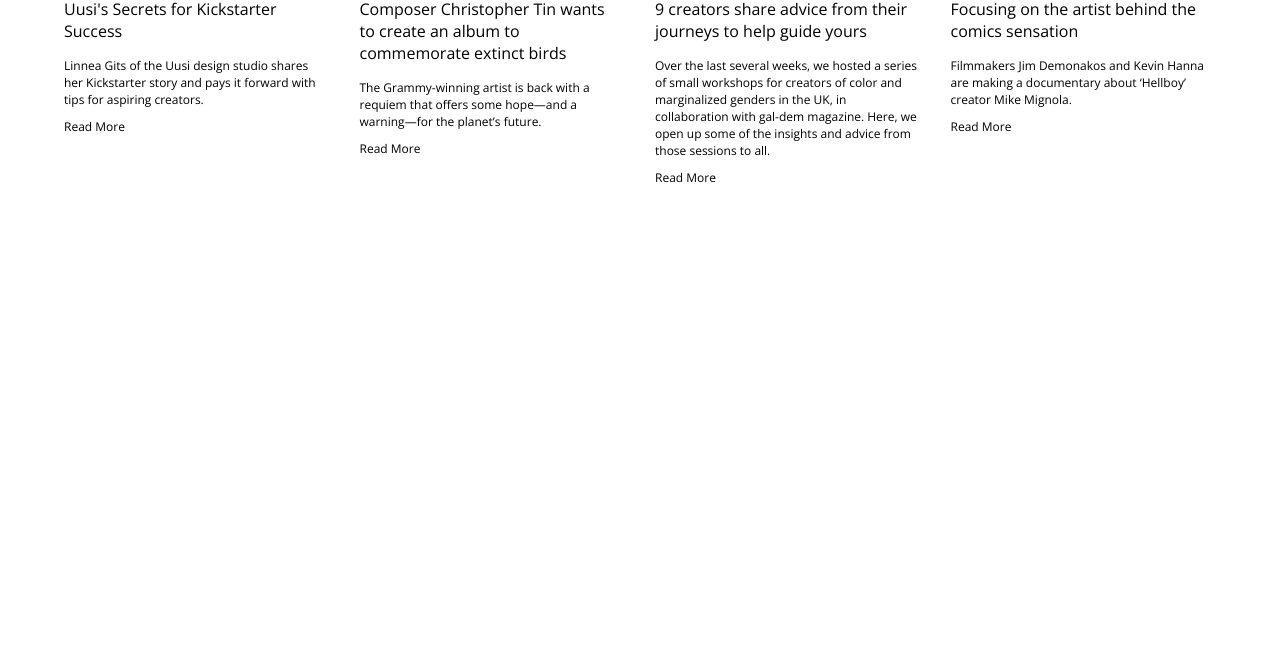
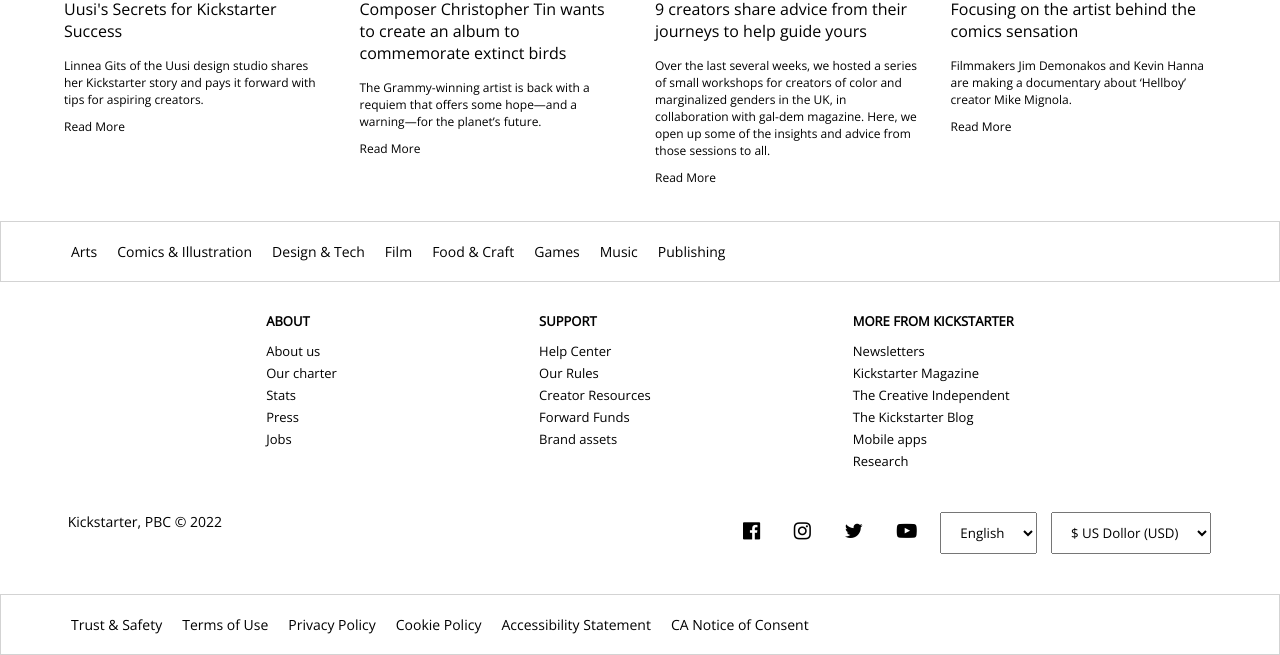
Before and after one commit to TheShenron/overconfident-door-5197, a plain HTML site: page Footer.html in a window 1280 px wide. Shown: the part 263-918 px from the top of the page. Before the commit the page ends 800 px from the top, so only its background shows below. Drawn offline with nearby package versions, Linux system fonts and the light colour scheme.

Commit message:
Work done #4

```diff
--- a/Footer.css
+++ b/Footer.css
@@ -95,3 +95,125 @@
 
 
 /*................................ article_1 css ends hare ............................*/
+
+
+
+/* footer css start hare */
+
+
+footer > div:first-child , footer > div:last-child{
+    margin: auto;
+    padding: 20px 70px;
+    border: 1px solid rgb(211, 211, 211);
+
+
+    display: flex;
+    gap: 20px;
+}
+
+footer > div:first-child > a , footer > div:last-child > a{
+    text-decoration: none;
+    font-size: 14px;
+    color: black;
+}
+
+footer > div:first-child > a:hover , footer > div:last-child > a:hover{
+    text-decoration: underline;
+}
+
+
+
+
+
+footer > div:nth-child(2){
+    /* border: 1px solid green; */
+    width: 90%;
+    margin: auto;
+    padding: 30px 0 0 0 ;
+}
+
+.f2 > div:nth-child(1){
+    /* padding: 30px; */
+
+    display: flex;
+    justify-content: space-evenly;
+}
+
+.f2 > div:nth-child(1) >div > p{
+    font-size: 13px;
+    font-weight: bold;
+    padding:  0 0 10px 0;
+}
+
+.f2 > div:nth-child(1) >div > a{
+    display: block;
+    text-decoration: none;
+    font-size: 13px;
+    color: black;
+    padding: 2px 0;
+}
+
+.f2 > div:nth-child(1) >div > a:hover{
+    text-decoration: underline;
+}
+
+.f2 > div:last-child{
+    /* border : 1px solid rgb(8, 52, 175); */
+    margin: 40px 0;
+
+    display: flex;
+    justify-content: space-between;
+    font-size: 14px;
+}
+
+
+.f2 > div:last-child > div > i{
+    /* border : 1px solid red; */
+    font-size: 20px;
+    padding:0 15px;
+
+}
+
+.f2 > div:last-child > div > select{
+    padding: 10px 15px;
+    margin: 0 5px;
+}
+
+
+
+@media only screen and (min-width : 300px) and (max-width : 768px) {
+
+    footer > div:first-child{
+        margin: auto;
+        padding: 20px 40px;
+        border: 1px solid rgb(211, 211, 211);
+
+        flex-direction: column;
+        gap: 10px;
+    }
+
+
+    footer > div:last-child{
+        margin: auto;
+        padding: 10px 20px;
+        border: 1px solid rgb(211, 211, 211);
+
+
+        display: flex;
+        flex-wrap: wrap;
+        gap: 15px;
+    }
+
+    .f2 > div:last-child{
+        /* border : 1px solid rgb(8, 52, 175); */
+        margin: 30px 0;
+
+        display: flex;
+        flex-direction: column;
+        justify-content: space-between;
+        font-size: 14px;
+    }
+
+}
+
+/* footer css ends hare */
--- a/Footer.html
+++ b/Footer.html
@@ -23,7 +23,7 @@
         <div>
             <div>
                 <a href="">
-                    <img src="https://ksr-static.imgix.net/TCI-OceanVuong-47bcab2.jpg?ixlib=rb-4.0.2&s=9e54a0fea51a9e5763bc50a18d5c0441"
+                    <img src="https://ksr-static.imgix.net/CaseStudy_WaxPoetics-400x500-3-e9aa7fd.png?ixlib=rb-2.1.0&auto=compress%2Cformat&w=1000&fit=min&s=e553548f556bd28d6d687a39f918be87"
                         alt="">
                     <p>Uusi's Secrets for Kickstarter Success</p>
                     <p>Linnea Gits of the Uusi design studio shares her Kickstarter story and pays it forward with tips for aspiring creators.</p>
@@ -33,7 +33,7 @@
 
             <div>
                 <a href="">
-                    <img src="https://ksr-static.imgix.net/TCI-MichelleZauner-c41b69a.jpg?ixlib=rb-4.0.2&s=81f2798e6b69715bcb4ab6b67efff26c"
+                    <img src="https://ksr-static.imgix.net/CS_Kaleidadope_Creator-400x500-2456f02.png?ixlib=rb-2.1.0&auto=compress%2Cformat&w=1000&fit=min&s=33c391dff83f1230bc44832272b63e74"
                         alt="">
                     <p>Composer Christopher Tin wants to create an album to commemorate extinct birds</p>
                     <p>The Grammy-winning artist is back with a requiem that offers some hope—and a warning—for the planet’s future.</p>
@@ -43,7 +43,7 @@
 
             <div>
                 <a href="">
-                    <img src="https://ksr-static.imgix.net/TCI-TschabalalaSelf-ab8399e.jpg?ixlib=rb-4.0.2&s=bb3af627829077af902d7438330bc198"
+                    <img src="https://ksr-static.imgix.net/ClaudiaCastro_400x500-1-ba11cf5.jpg?ixlib=rb-2.1.0&auto=compress%2Cformat&w=1000&fit=min&s=f436a67aa9ecf0a55639fed3913ae147"
                         alt="">
                     <p>9 creators share advice from their journeys to help guide yours</p>
                     <p>Over the last several weeks, we hosted a series of small workshops for creators of color and marginalized genders in the UK, in collaboration with gal-dem magazine. Here, we open up some of the insights and advice from those sessions to all.</p>
@@ -53,7 +53,7 @@
 
             <div>
                 <a href="">
-                    <img src="https://ksr-static.imgix.net/TCI-DannyElfman-2584873.jpg?ixlib=rb-4.0.2&s=8630458388c0cef304bebad6d872bf7b"
+                    <img src="https://ksr-static.imgix.net/final-craighton-berman_case-studies_4-5-9dd3995.png?ixlib=rb-2.1.0&auto=compress%2Cformat&w=1000&fit=min&s=fa1a9330f8eef4b62ec9b0f48bec40e4"
                         alt="">
                     <p>Focusing on the artist behind the comics sensation</p>
                     <p>Filmmakers Jim Demonakos and Kevin Hanna are making a documentary about ‘Hellboy’ creator Mike Mignola.</p>
@@ -66,6 +66,89 @@
 
 
 
+    <footer>
+
+
+
+        <div class="f1">
+            <a href="">Arts</a>
+            <a href="">Comics & Illustration</a>
+            <a href="">Design & Tech</a>
+            <a href=""> Film</a>
+            <a href="">Food & Craft</a>
+            <a href=""> Games</a>
+            <a href=""> Music</a>
+            <a href="">Publishing</a>
+
+        </div>
+
+        <div class="f2">
+            <div>
+                <div>
+                    <p>ABOUT</p>
+                    <a href="">About us</a>
+                    <a href="">Our charter</a>
+                    <a href="">Stats</a>
+                    <a href="">Press</a>
+                    <a href="">Jobs</a>
+
+                </div>
+
+                <div>
+                    <p>SUPPORT</p>
+                    <a href="">Help Center</a>
+                    <a href="">Our Rules</a>
+                    <a href="">Creator Resources</a>
+                    <a href="">Forward Funds</a>
+                    <a href="">Brand assets </a>
+
+                </div>
+
+                <div>
+                    <p>MORE FROM KICKSTARTER</p>
+                    <a href="">Newsletters</a>
+                    <a href="">Kickstarter Magazine</a>
+                    <a href="">The Creative Independent</a>
+                    <a href="">The Kickstarter Blog</a>
+                    <a href="">Mobile apps</a>
+                    <a href="">Research</a>
+
+                </div>
+            </div>
+            <div>
+                <p><img src="" alt="">  Kickstarter, PBC © 2022</p>
+                <div>
+                    <i class="fa fa-facebook-official" aria-hidden="true"></i>
+                    <i class="fa fa-instagram" aria-hidden="true"></i>
+                    <i class="fa fa-twitter" aria-hidden="true"></i>
+                    <i class="fa fa-youtube-play" aria-hidden="true"></i>
+                    <select id="">
+                        <option selected value="">English</option>
+                        <option value="">Hindi</option>
+                    </select>
+                    <select id="">
+                        <option selected value="">$ US Dollor (USD)</option>
+                        <option value="">No Data</option>
+                    </select>
+                </div>
+            </div>
+        </div>
+
+        <div class="f3">
+            <a href="">Trust & Safety</a>
+            <a href="">Terms of Use</a>
+            <a href="">Privacy Policy</a>
+            <a href=""> Cookie Policy</a>
+            <a href="">Accessibility Statement</a>
+            <a href="">CA Notice of Consent</a>
+        </div>
+
+
+
+    </footer>
+
+
+
 
     <script src="./Footer.js"></script>
 </body>
```
